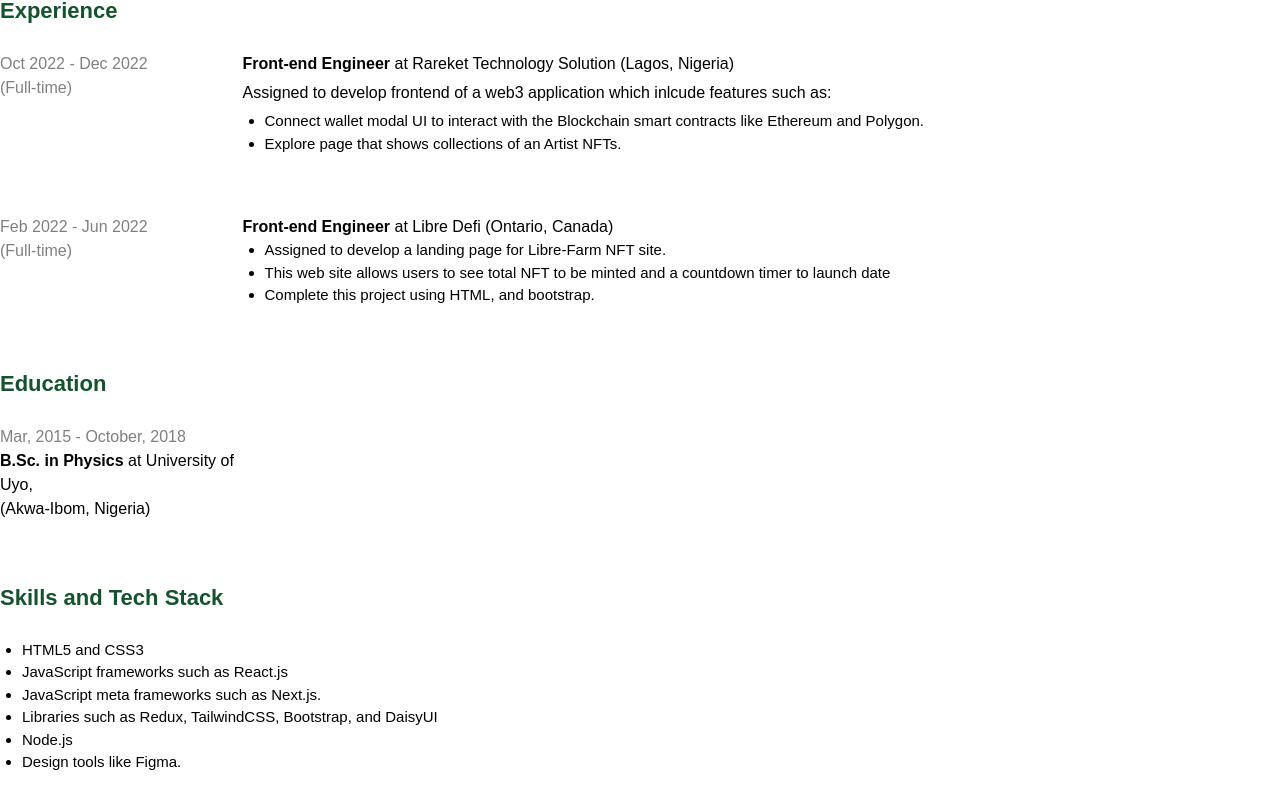
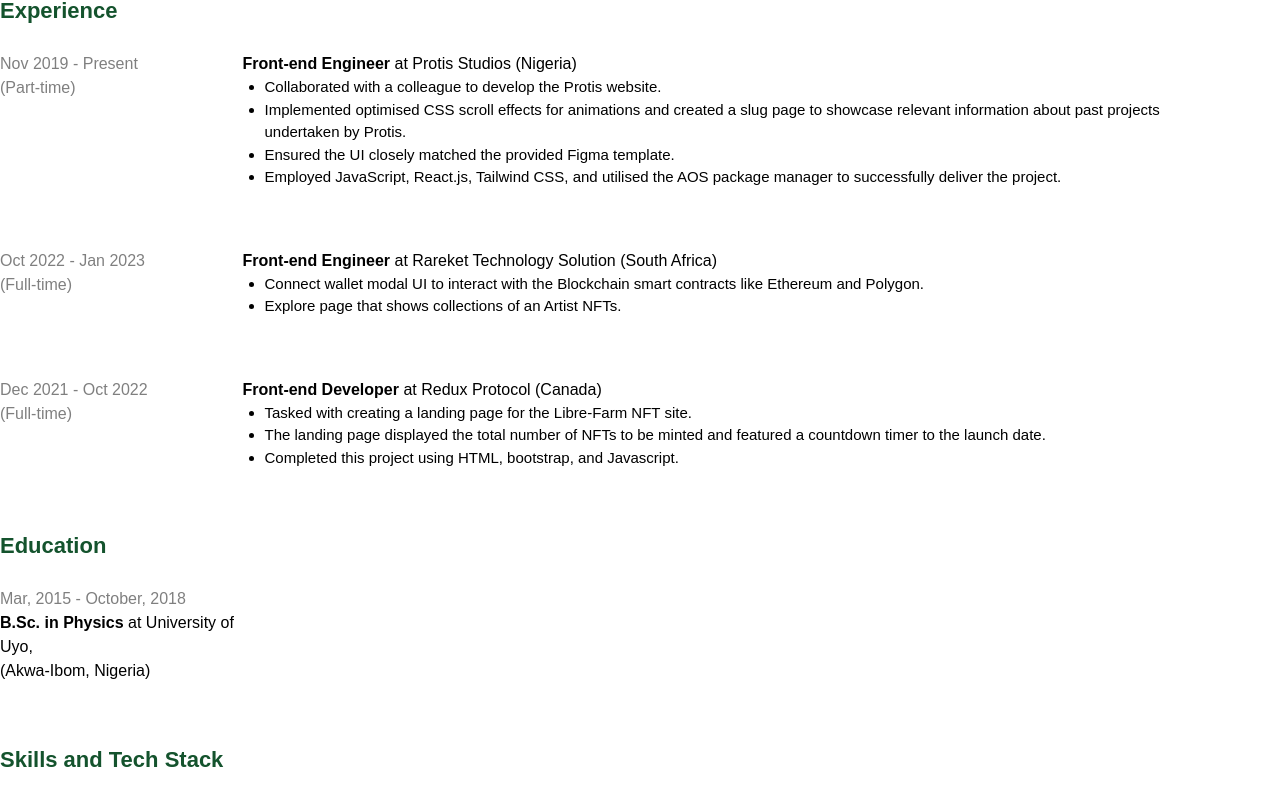
Before and after one commit to ehma90/Portfolio-App, a React (Create React App) app: page /resume in a window 1280 px wide. Shown: the part 391-1195 px from the top of the page. Built offline with nearby package versions, Linux system fonts and the light colour scheme.

Commit message:
Update Resume component

```diff
--- a/src/Component/Hero/Profile.jsx
+++ b/src/Component/Hero/Profile.jsx
@@ -10,7 +10,7 @@
       <p className="leading-7">
         Currently building side projects, you can find it in{" "}
         <a
-          href="https://github.com/ehma90"
+          href="https://github.com/ehma90" target="_blank" rel="noreferrer"
           className="font-semibold text-green-900 underline decoration-1"
         >
           my Github
@@ -21,7 +21,7 @@
       <p className="leading-7">
         Join me on{" "}
         <a
-          href="https://twitter.com/ehmaessieen"
+          href="https://twitter.com/ehmaessieen" target="_blank" rel="noreferrer"
           className="font-semibold text-green-900 underline decoration-1"
         >
           Twitter
@@ -31,7 +31,7 @@
       <p className="leading-7">
         Feel free to send an{" "}
         <a
-          href="mailto:ehmaessien@gmail.com"
+          href="mailto:ehmaessien@gmail.com" target="_blank" rel="noreferrer"
           className=" font-semibold text-green-900 underline decoration-1"
         >
           Email
--- a/src/data/PorfolioData.js
+++ b/src/data/PorfolioData.js
@@ -161,7 +161,7 @@
     slug: "protis",
     header: "Protis HQ",
     text: "Protis is a technology start-up that serves as an innovative and creative agency for modern-day businesses. This static webpage was designed and built by myself and my colleagues for the purpose of promoting our skills and business.",
-    deploy: "https://protishq.vercel.app",
+    deploy: "https://protishq.com",
     stack: ["React.JS", "TailwindCSS", "AOS animation"],
   },
 ];
--- a/src/pages/Resume.jsx
+++ b/src/pages/Resume.jsx
@@ -27,19 +27,44 @@
         <h2 className="resume-header">Experience</h2>
         <div className="experience">
           <div className="resume-list">
-            <label className="resume-date">Oct 2022 - Dec 2022</label>
+            <label className="resume-date">Nov 2019 - Present</label>
+            <label className="resume-date">(Part-time)</label>
+          </div>
+          <div className="resume-lists">
+            <label className="FED">
+              Front-end Engineer <span>at Protis Studios (Nigeria)</span>{" "}
+            </label>
+            <ul>
+              <li>
+                Collaborated with a colleague to develop the Protis website.
+              </li>
+              <li>
+                Implemented optimised CSS scroll effects for animations and
+                created a slug page to showcase relevant information about past
+                projects undertaken by Protis.
+              </li>
+              <li>
+                Ensured the UI closely matched the provided Figma template.
+              </li>
+              <li>
+                Employed JavaScript, React.js, Tailwind CSS, and utilised the
+                AOS package manager to successfully deliver the project.
+              </li>
+            </ul>
+          </div>
+        </div>
+
+        <div className="experience">
+          <div className="resume-list">
+            <label className="resume-date">Oct 2022 - Jan 2023</label>
             <label className="resume-date">(Full-time)</label>
           </div>
           <div className="resume-lists">
             <label className="FED">
               Front-end Engineer{" "}
-              <span>at Rareket Technology Solution (Lagos, Nigeria)</span>{" "}
+              <span>at Rareket Technology Solution (South Africa)</span>{" "}
             </label>
             <ul>
-              <div className="title">
-                Assigned to develop frontend of a web3 application which inlcude
-                features such as:
-              </div>
               <li>
                 Connect wallet modal UI to interact with the Blockchain smart
                 contracts like Ethereum and Polygon.
@@ -51,22 +76,24 @@
 
         <div className="experience">
           <div className="resume-list">
-            <label className="resume-date">Feb 2022 - Jun 2022</label>
+            <label className="resume-date">Dec 2021 - Oct 2022</label>
             <label className="resume-date">(Full-time)</label>
           </div>
           <div className="resume-lists">
             <label className="FED">
-              Front-end Engineer <span>at Libre Defi (Ontario, Canada)</span>{" "}
+              Front-end Developer <span>at Redux Protocol (Canada)</span>{" "}
             </label>
             <ul>
               <li>
-                Assigned to develop a landing page for Libre-Farm NFT site.
+                Tasked with creating a landing page for the Libre-Farm NFT site.
               </li>
               <li>
-                This web site allows users to see total NFT to be minted and a
-                countdown timer to launch date
+                The landing page displayed the total number of NFTs to be minted
+                and featured a countdown timer to the launch date.
               </li>
-              <li>Complete this project using HTML, and bootstrap.</li>
+              <li>
+                Completed this project using HTML, bootstrap, and Javascript.
+              </li>
             </ul>
           </div>
         </div>
@@ -89,14 +116,9 @@
         <h2 className="resume-header">Skills and Tech Stack</h2>
         <div className=" stack">
           <ul>
-            <li>HTML5 and CSS3</li>
-            <li>JavaScript frameworks such as React.js</li>
-            <li>JavaScript meta frameworks such as Next.js.</li>
-            <li>
-              Libraries such as Redux, TailwindCSS, Bootstrap, and DaisyUI
-            </li>
-            <li>Node.js</li>
-            <li>Design tools like Figma.</li>
+            <li><span className="undeline">Programming Languages:</span> Node.js, JavaScript, TypeScript, CSS3, HTML5.</li>
+            <li><span className="undeline">Frameworks:</span> Next.js, React.js, TailwindCSS, Bootstrap, DaisyUI..</li>
+            <li><span className="undeline">Tools:</span> Version Control Systems, Package Managers, Github, Gitlab, Figma, Adobe XD.</li>
           </ul>
         </div>
 
@@ -106,31 +128,31 @@
             <li>
               Email:{" "}
               <span>
-                <a href="mailto:ehmaessien@gmail.com">ehmaessien@gmail.com</a>
+                <a href="mailto:ehmaessien@gmail.com" target="_blank" rel="noreferrer">ehmaessien@gmail.com</a>
               </span>
             </li>
             <li>
               Twitter:{" "}
               <span>
-                <a href="https://twitter.com/ehmaessieen">@ehmaessieen</a>
+                <a href="https://twitter.com/ehmaessieen" target="_blank" rel="noreferrer">@ehmaessieen</a>
               </span>
             </li>
             <li>
               LinkedIn:{" "}
               <span>
-                <a href="https://linkedin.com/in/ehmaessien">@ehmaessien</a>
+                <a href="https://linkedin.com/in/ehmaessien" target="_blank" rel="noreferrer">@ehmaessien</a>
               </span>
             </li>
             <li>
               Github:{" "}
               <span>
-                <a href="https://github.com/ehma90">@ehma90</a>
+                <a href="https://github.com/ehma90" target="_blank" rel="noreferrer">@ehma90</a>
               </span>
             </li>
             <li>
               Telegram:{" "}
               <span>
-                <a href="https://t.me/ehma90">@ehma90</a>
+                <a href="https://t.me/ehma90" target="_blank" rel="noreferrer">@ehma90</a>
               </span>
             </li>
           </ul>
```
